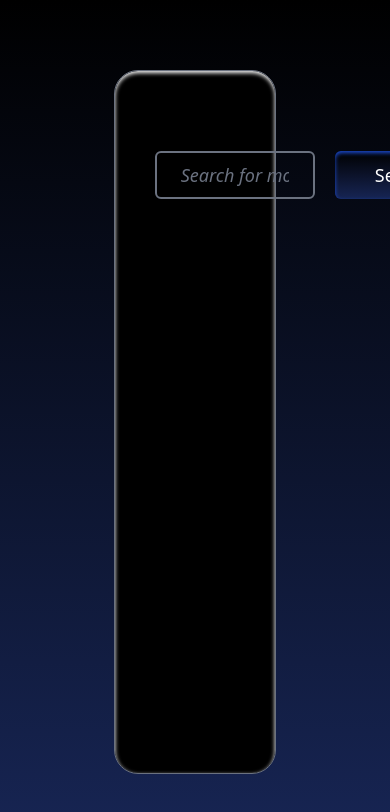
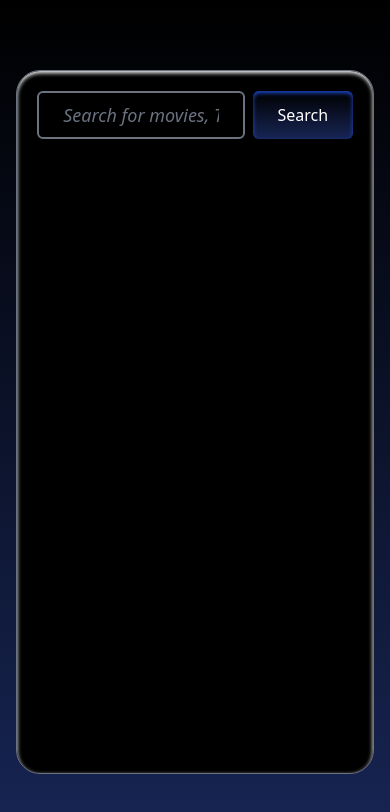
Before and after one commit to OmarAlMayouf/Movie_Ratings, a React (Vite) app: page / in a window 390 px wide. Shown: the top 812 px of the page. Built offline with nearby package versions, Linux system fonts and the light colour scheme.

Commit message:
responsive

```diff
--- a/src/App.jsx
+++ b/src/App.jsx
@@ -57,17 +57,17 @@ export default function App() {
     }
   }
   return (
-    <div class="w-full h-screen bg-black flex justify-center items-center bg-gradient-to-b to-blue-950 from-black overflow-hidden">
+    <div class="w-full h-screen flex justify-center items-center bg-gradient-to-b to-blue-950 from-black overflow-hidden">
       {/*container*/}
-      <div className="w-5/12 h-5/6 bg-black rounded-3xl px-10 py-20 border border-gray-500 shadow-inner shadow-white" >
+      <div className="xl:w-5/12 w-11/12 h-5/6 bg-black rounded-3xl md:px-10 px-5 md:py-20 py-5 border border-gray-500 shadow-inner shadow-white  overflow-y-scroll md:overflow-visible" >
 
         {/*input container*/}
-        <div className="grid grid-cols-12 gap-5">
+        <div className="grid md:grid-cols-12 grid-cols-6 md:gap-5 gap-2">
           {/*input field*/}
-          <input className="h-12 col-span-9 rounded-md px-6 bg-transparent border-2 border-gray-500 hover:border-gray-400 focus:outline-none focus:border-gray-300 font-medium text-lg text-white placeholder:text-gray-500 placeholder:italic "ref={movieNameRef} placeholder='Search for movies, TV shows, or animes...' type="text" name="search" id="search"></input>
+          <input className="h-12 w-full md:col-span-9 col-span-4 rounded-md px-6 bg-transparent border-2 border-gray-500 hover:border-gray-400 focus:outline-none focus:border-gray-300 font-medium text-lg text-white placeholder:text-gray-500 placeholder:italic "ref={movieNameRef} placeholder='Search for movies, TV shows, or animes...' type="text" name="search" id="search"></input>
           {/*sumbit button*/}
           <button
-            className="h-12 col-span-3 rounded-md bg-gradient-to-b from-black to-blue-950 hover:to-blue-900 hover:scale-105 shadow-inner shadow-blue-700 text-white font-medium text-lg px-10 text-center"
+            className="h-12 md:col-span-3 col-span-2 rounded-md bg-gradient-to-b from-black to-blue-950 hover:to-blue-900 hover:scale-105 shadow-inner shadow-blue-700 text-white font-medium md:text-lg md:px-10 px-6 text-center"
             id="search-button"
             type="submit"
             onClick={getMovie}
@@ -81,27 +81,27 @@ export default function App() {
         {/*result wrapper*/}
           <div className="hidden " id="result-wrapper"  ref={resultWrapper}>
           {/*results container*/}
-          <div className="mt-5 grid grid-cols-12">
+          <div className="mt-5 md:grid grid-cols-12">
             {/*photo cover*/}
             <div className="col-span-5 flex h-96" id="result" ref={result}></div>
             <div className="col-span-7">
               {/*movie title*/}
-              <div className="h-30 w-full text-white text-center text-4xl font-bold overflow-hidden" id="movie-title" ref={movieTitleRef}></div>
+              <div className="h-30 w-full md:mt-0 mt-5 text-white text-center text-4xl font-bold overflow-hidden" id="movie-title" ref={movieTitleRef}></div>
               {/*movie rating*/}
               <div className="mt-5 flex justify-center items-center h-10 w-full text-white text-center text-2xl font-semibold" id="movie-Rating" ref={movieRatingRef}></div>
               {/*movie details*/}
               <div className="mt-5 flex justify-center items-center h-10 w-full text-gray-500 text-center text-2xl font-thin" id="movie-Details" ref={movieDetailsRef}></div>
               {/*movie genre*/}
-              <div className="pl-8 mt-10 grid grid-flow-col gap-10 h-10 w-full text-white text-center text-xl font-thin" id="movie-Genre" ref={movieGenreRef}></div>
+              <div className="md:pl-8 mt-10 grid md:grid-flow-col md:gap-10 gap-5 md:h-10 w-full text-white text-center text-xl font-thin" id="movie-Genre" ref={movieGenreRef}></div>
             </div>
           </div>
 
           {/*movie plot*/}
-          <div className="h-10 w-full mt-5 mb-20" id="movie-plot" ref={moviePlotRef}>
+          <div className="md:h-10 w-full mt-5 md:mb-20 mb-5" id="movie-plot" ref={moviePlotRef}>
 
           </div>
           {/*movie cast*/}
-          <div className="h-10 w-full " id="movie-cast" ref={movieCastRef}></div>
+          <div className="md:mb-0 mb-10 h-10 w-full " id="movie-cast" ref={movieCastRef}></div>
         </div>
       </div>
     </div>
```
